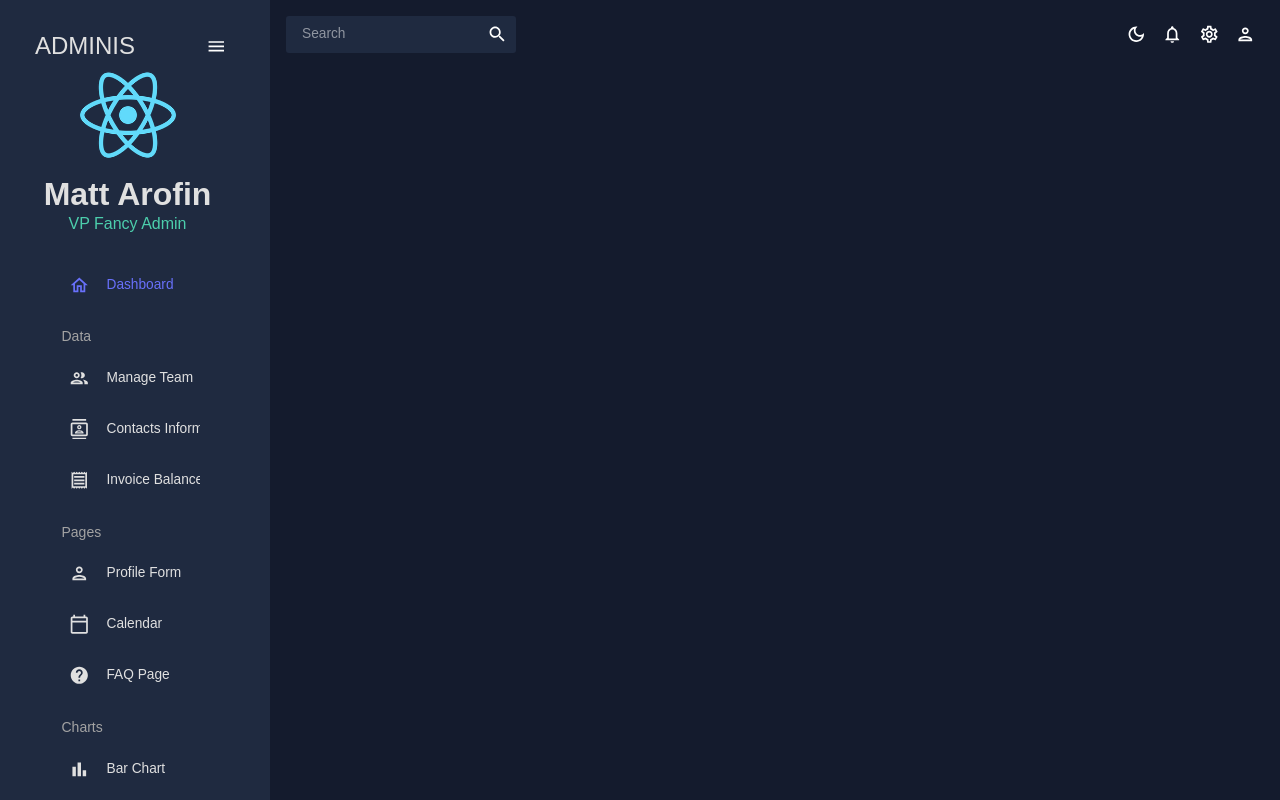
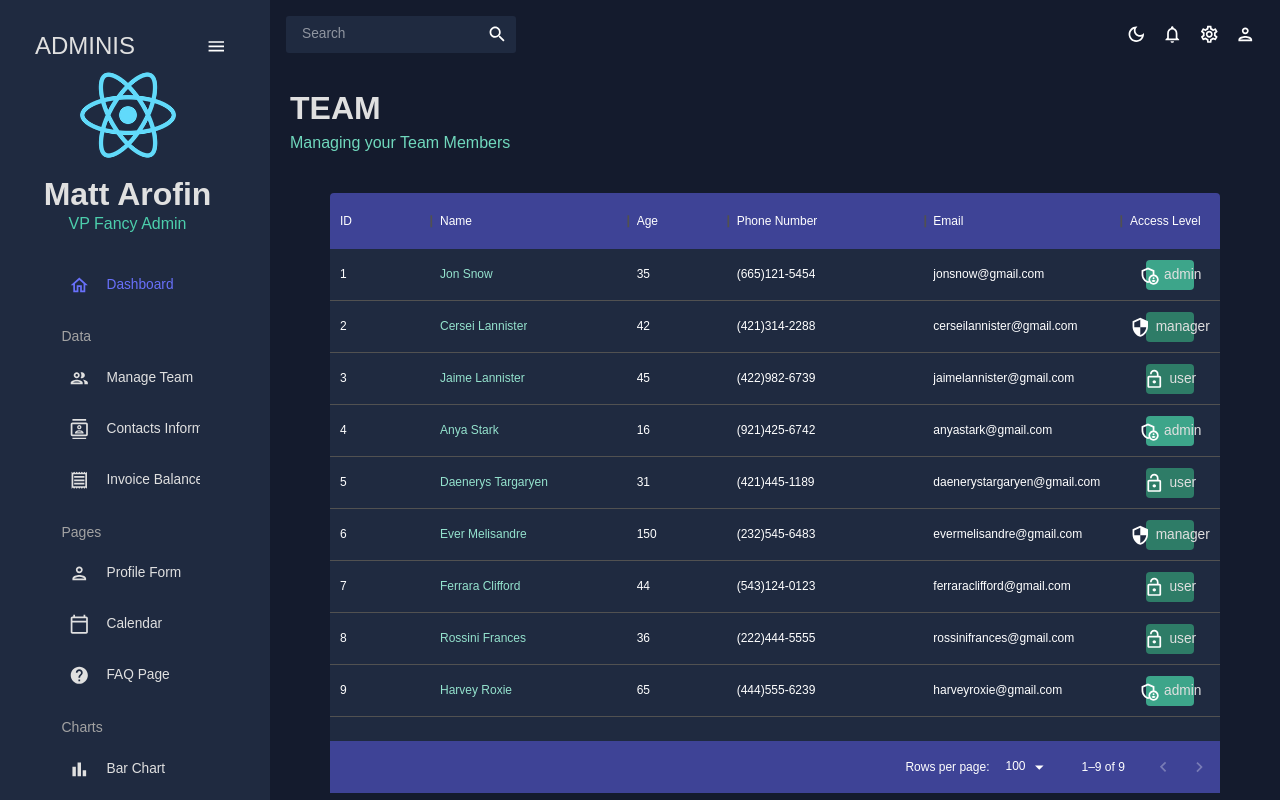
Before and after one commit to matt-arofin/Admin-Dashboard, a React (Create React App) app: page /team in a window 1280 px wide. Built offline with nearby package versions, Linux system fonts and the light colour scheme.

Commit message:
Team members page implemented with table. Header component functional. Access level buttons need refactoring for better look/alignment of background colours.

```diff
--- a/package.json
+++ b/package.json
@@ -47,7 +47,6 @@
       "not op_mini all"
     ],
     "development": [
-      "last 1 brave version",
       "last 1 chrome version",
       "last 1 firefox version",
       "last 1 safari version"
--- a/src/App.js
+++ b/src/App.js
@@ -4,7 +4,7 @@
 import Topbar from "./views/global/Topbar";
 import Sidebar from "./views/global/Sidebar";
 import Dashboard from "./views/dashboard";
-// import Team from "./views/team";
+import Team from "./views/team";
 // import Invoices from "./views/invoices";
 // import Contacts from "./views/contacts";
 // import Bar from "./views/far";
@@ -28,7 +28,7 @@
             <Topbar />
             <Routes>
               <Route path="/" element={<Dashboard />} />
-              {/* <Route path="/team" element={<Team />} /> */}
+              <Route path="/team" element={<Team />} />
               {/* <Route path="/invoices" element={<Invoices />} /> */}
               {/* <Route path="/contacts" element={<Contacts />} /> */}
               {/* <Route path="/bar" element={<Bar />} /> */}
--- a/src/components/Header.js
+++ b/src/components/Header.js
@@ -0,0 +1,27 @@
+import { Typography, Box, useTheme } from "@mui/material";
+import { tokens } from "../theme";
+
+const Header = ({ title, subtitle }) => {
+    const theme = useTheme();
+    const colors = tokens(theme.palette.mode);
+
+
+    return <Box mv="30px">
+        <Typography
+            variant="h2"
+            color={colors.grey[100]}
+            fontWeight="bold"
+            sx={{ mb: "5px"}}
+        >
+            {title}
+        </Typography>
+        <Typography
+            variant="h5"
+            color={colors.greenAccent[400]}
+        >
+            {subtitle}
+        </Typography>
+    </Box>
+}
+
+export default Header;
--- a/src/views/dashboard/index.jsx
+++ b/src/views/dashboard/index.jsx
@@ -1,6 +1,12 @@
+import { Box } from "@mui/material";
+import Header from "../../components/Header";
 
 const Dashboard = () => {
-    return <div>Dashboard</div>
+    return <Box m="20px">
+        <Box display="flex" justifyContent="space-between" alignItems="center">
+            <Header title="DASHBOARD" subtitle="Welcome to your dashboard" />
+        </Box>
+    </Box>
 }
 
 export default Dashboard
--- /dev/null
+++ b/src/views/team/index.jsx
@@ -0,0 +1,109 @@
+import { Box, Typography, useTheme } from "@mui/material";
+import { DataGrid } from "@mui/x-data-grid";
+import { tokens } from "../../theme";
+import { mockDataTeam } from "../../data/mockData";
+import AdminPanelSettingsOutlinedIcon from "@mui/icons-material/AdminPanelSettingsOutlined";
+import LockOpenOutlinedIcon from "@mui/icons-material/LockOpenOutlined";
+import SecurityOutlinedIcon from "@mui/icons-material/SecurityOutlined";
+import Header from "../../components/Header";
+
+const Team = () => {
+    const theme = useTheme();
+    const colors = tokens(theme.palette.mode);
+
+    const columns = [
+        {field: "id", headerName: "ID"},
+        {
+            field: "name",
+            headerName: "Name",
+            flex: 1,
+            cellClassName: "name-column--cell"
+        },
+        {
+            field: "age",
+            headerName: "Age",
+            type: "number",
+            headerAlign: "left",
+            align: "left",
+        },
+        {
+            field: "phone",
+            headerName: "Phone Number",
+            flex: 1,
+        },
+        {
+            field: "email",
+            headerName: "Email",
+            flex: 1
+        },
+        {
+            field: "access",
+            headerName: "Access Level",
+            renderCell: ({ row: { access }}) => {
+                return (
+                    <Box
+                        width="60%"
+                        m="0 auto"
+                        p="5px"
+                        display="flex"
+                        justifyContent="center"
+                        backgroundColor={
+                            access === "admin"
+                                ? colors.greenAccent[600]
+                                : colors.greenAccent[700]
+                        }
+                        borderRadius="4px"
+                    >
+                        {access === "admin" && <AdminPanelSettingsOutlinedIcon />}
+                        {access === "manager" && <SecurityOutlinedIcon />}
+                        {access === "user" && <LockOpenOutlinedIcon />}
+                        <Typography color={colors.grey[100]} sx={{ ml: "5px"}}>
+                            {access}
+                        </Typography>
+                    </Box>
+                )
+            }
+        }
+
+    ]
+
+
+    return (
+        <Box m="20px">
+            <Header title="TEAM" subtitle="Managing your Team Members" />
+            <Box
+                m="40px"
+                height="75vh"
+                sx={{
+                    "& .MuiDataGrid-root": {
+                        border: "none",
+                    },
+                    "& .MuiDataGrid-cell": {
+                        borderBottom: "none",
+                    },
+                    "& .name-column--cell": {
+                        color: colors.greenAccent[300]
+                    },
+                    "& .MuiDataGrid-columnHeaders": {
+                        backgroundColor: colors.blueAccent[700],
+                        borderBottom: "none"
+                    },
+                    "& .MuiDataGrid-virtualScroller": {
+                        backgroundColor: colors.primary[400]
+                    },
+                    "& .MuiDataGrid-footerContainer": {
+                        borderTop: "none",
+                        backgroundColor: colors.blueAccent[700]
+                    }
+                }}
+            >
+                <DataGrid
+                    rows={mockDataTeam}
+                    columns={columns}
+                />
+            </Box>
+        </Box>
+    )
+}
+
+export default Team;
```
Also changed, not shown: 1 other file (tests, documents, lock files or other folders).
